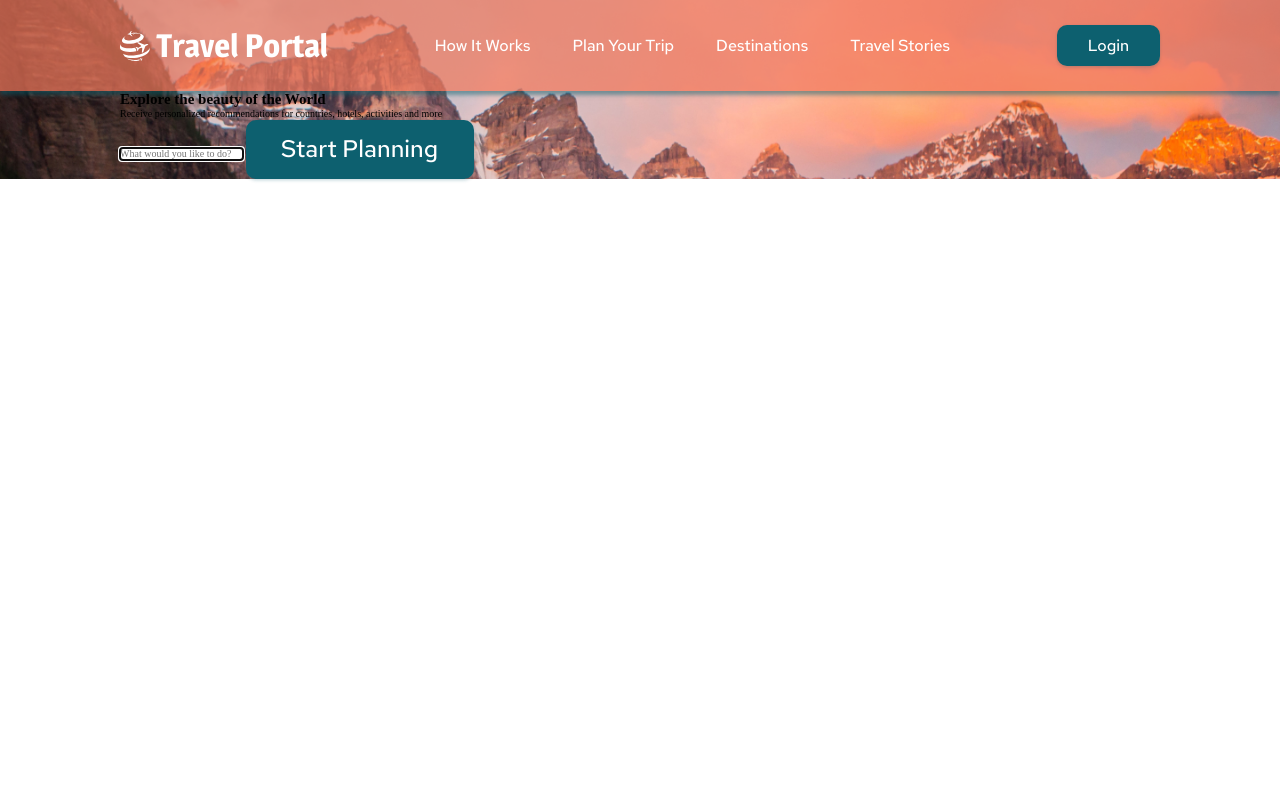
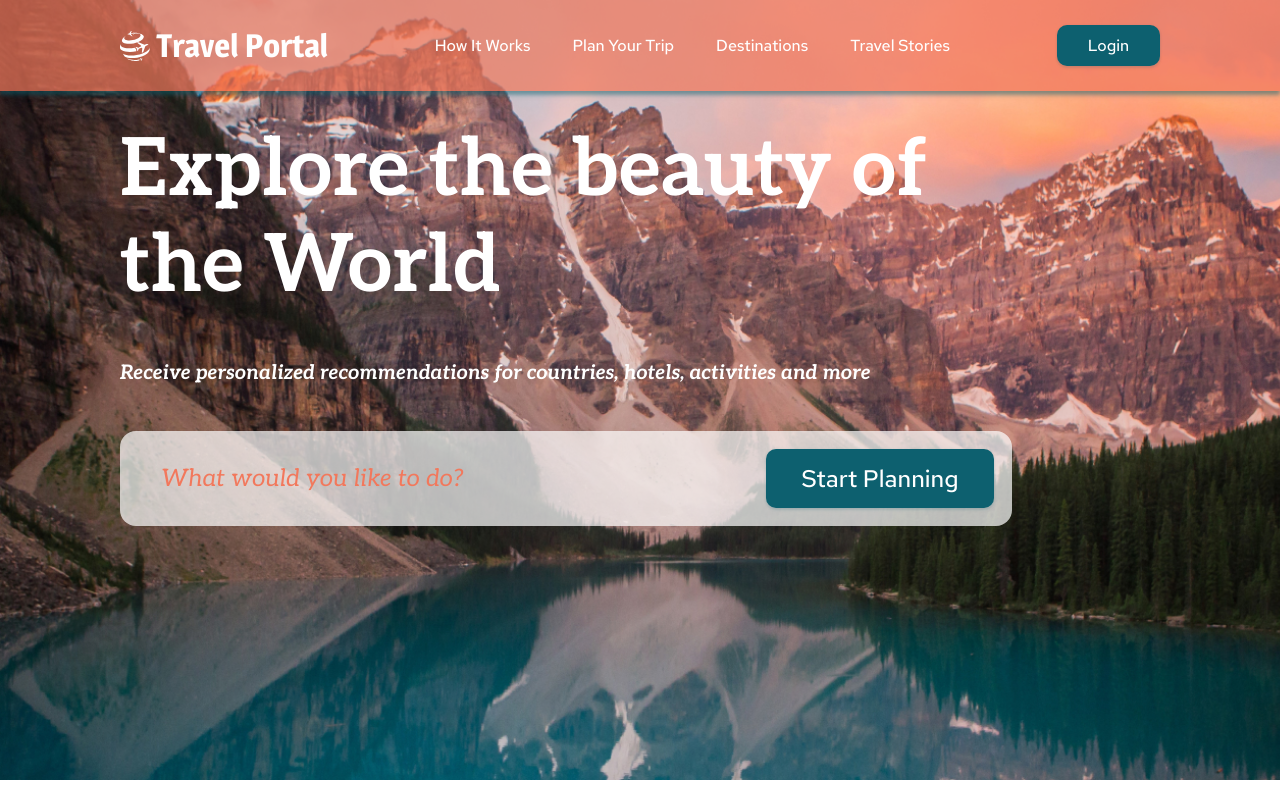
Before and after one commit to imbireva/travel, a website built with webpack: page src/index.html in a window 1280 px wide. Built offline with nearby package versions, Linux system fonts and the light colour scheme.

Commit message:
add hero styles

```diff
--- a/src/styles/base/_base.scss
+++ b/src/styles/base/_base.scss
@@ -21,3 +21,12 @@ html {
   background-image: url(../assets/images/hero-bg.jpg);
   background-size: cover;
 }
+
+.text {
+  @include font($serif-font, 2rem, 2.4rem, 400);
+  &_hero {
+    font-weight: 700;
+    font-style: italic;
+    color: $text-light-color;
+  }
+}
--- /dev/null
+++ b/src/styles/components/_search-bar.scss
@@ -0,0 +1,23 @@
+.search-bar {
+  position: relative;
+  &__field {
+    width: 892px;
+    height: 95px;
+    padding-left: 41px;
+    border-radius: 16px;
+    background-color: $light-bg;
+    color: $text-dark-color;
+    @include font($serif-font, 2.4rem, 2.9rem, 400, italic);
+    &:focus-visible {
+      outline: none;
+    }
+    &::placeholder {
+      color: $text-bright-color;
+    }
+  }
+  &__btn {
+    position: absolute;
+    top: 18px;
+    right: 18px;
+  }
+}
--- /dev/null
+++ b/src/styles/components/_titles.scss
@@ -0,0 +1,8 @@
+.title {
+  @include font($sans-serif-font, 4rem, 5.3rem, 500);
+  color: $text-bright-color;
+  &_hero {
+    @include font($serif-font, 8rem, 9.6rem, 700);
+    color: $text-light-color;
+  }
+}
--- /dev/null
+++ b/src/styles/layout/_hero.scss
@@ -0,0 +1,12 @@
+.hero__wrapper {
+  padding-top: 32px;
+  padding-bottom: 221px;
+}
+
+.hero__content {
+  max-width: 892px;
+  padding-bottom: 33px;
+  display: flex;
+  flex-direction: column;
+  gap: 46px;
+}
--- a/src/styles/main.scss
+++ b/src/styles/main.scss
@@ -7,7 +7,10 @@
 @import "./base/base";
 
 @import "./layout/header";
+@import "./layout/hero";
 
 @import "./components/logo";
 @import "./components/nav";
 @import "./components/buttons";
+@import "./components/titles";
+@import "./components/search-bar";
```
